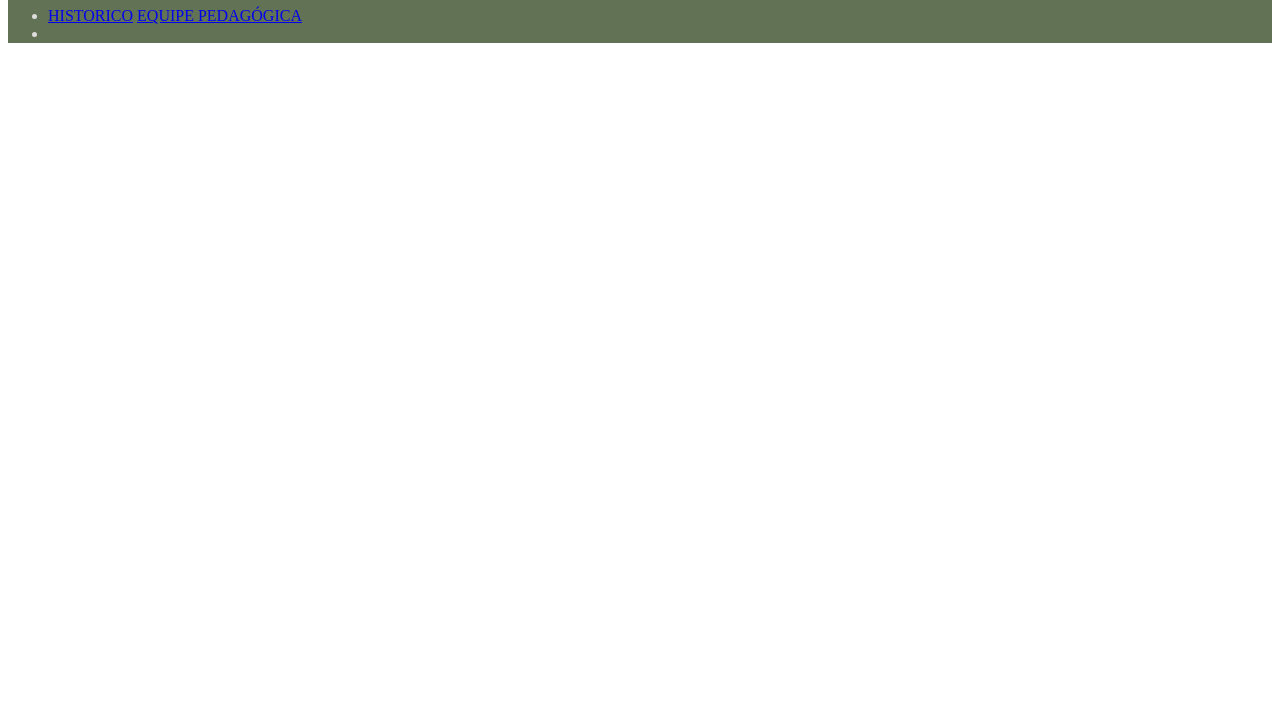
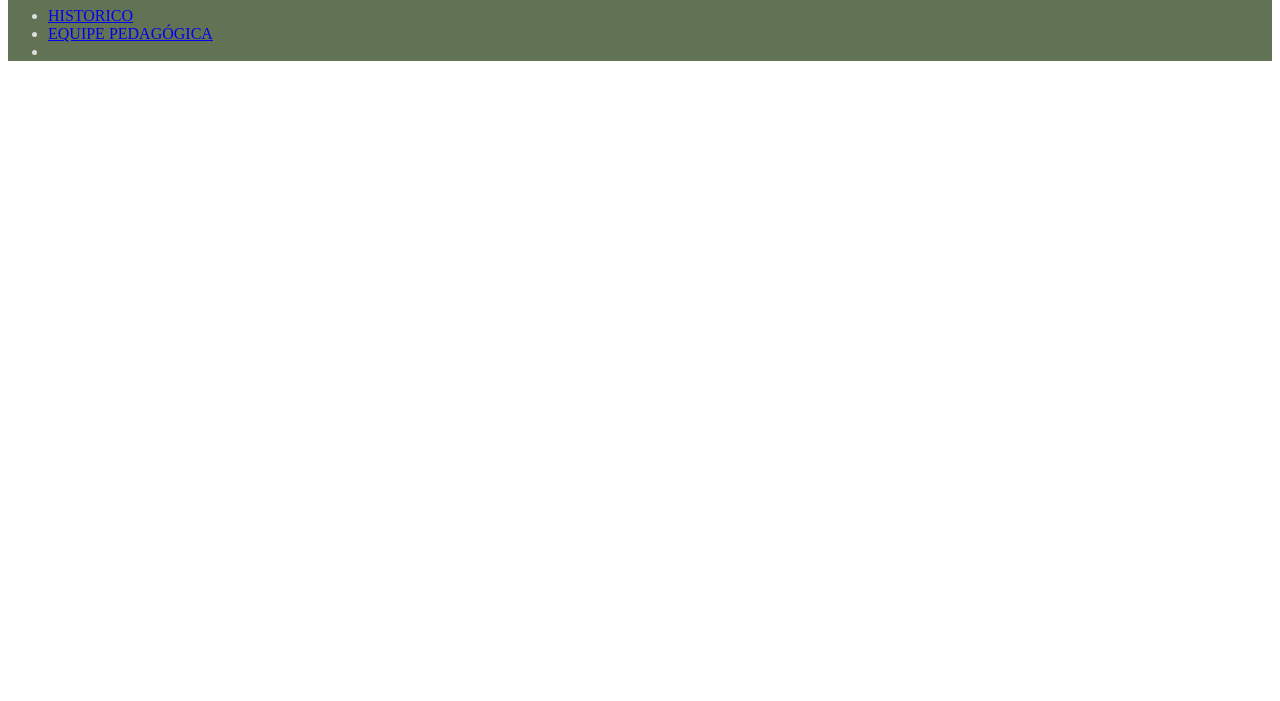
Before and after one commit to EdsonML/Projeto_0, a plain HTML site: page index.html in a window 1280 px wide. Shown: the part 99-800 px from the top of the page. Drawn offline with Linux system fonts and the light colour scheme.

Commit message:
Update index.html

```diff
--- a/index.html
+++ b/index.html
@@ -14,7 +14,7 @@
             <H1>COLÉGIO CÍVICO MILITAR JOAO XXIII - SÃO JERONIMO DA SERRA</H1>
           <link rel="stylesheet" href="style.css">
              <ul>
-             <li><a href=http://www.consultaescolas.pr.gov.br/consultaescolas-java/pages/templates/initial2.jsf;jsessionid=MfAqIj4D1cEQ3ZQRtmJ081aH3vy5fiIeoa7Itkih.sseed75003?windowId=121&codigoEstab=19&codigoMunicipio=2490>HISTORICO</a>
+             <li><a href=http://www.consultaescolas.pr.gov.br/consultaescolas-java/pages/templates/initial2.jsf;jsessionid=MfAqIj4D1cEQ3ZQRtmJ081aH3vy5fiIeoa7Itkih.sseed75003?windowId=121&codigoEstab=19&codigoMunicipio=2490>HISTORICO</a><li>
             <a href=http://www.consultaescolas.pr.gov.br/consultaescolas-java/pages/templates/initial2.jsf;jsessionid=MfAqIj4D1cEQ3ZQRtmJ081aH3vy5fiIeoa7Itkih.sseed75003?windowId=121&codigoEstab=19&codigoMunicipio=2490> EQUIPE PEDAGÓGICA</a><li>
 
             </ul>
```
